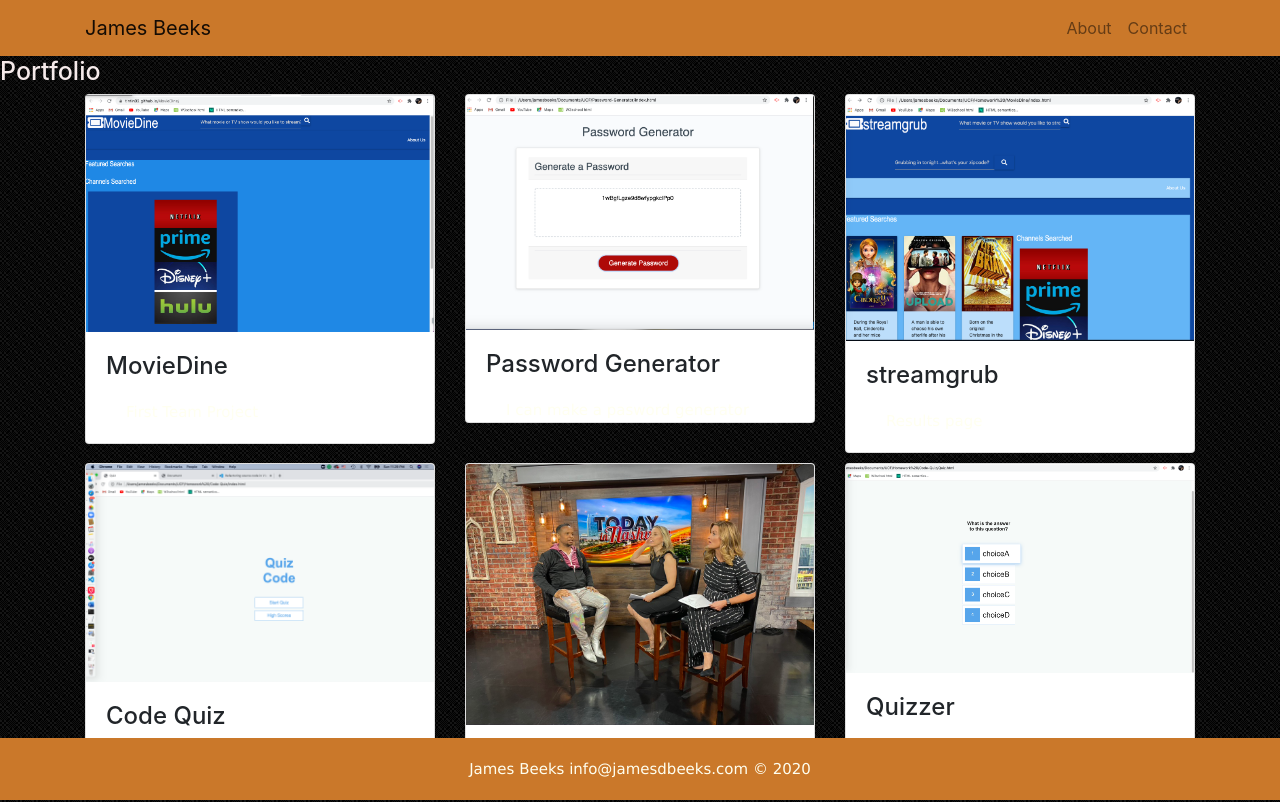
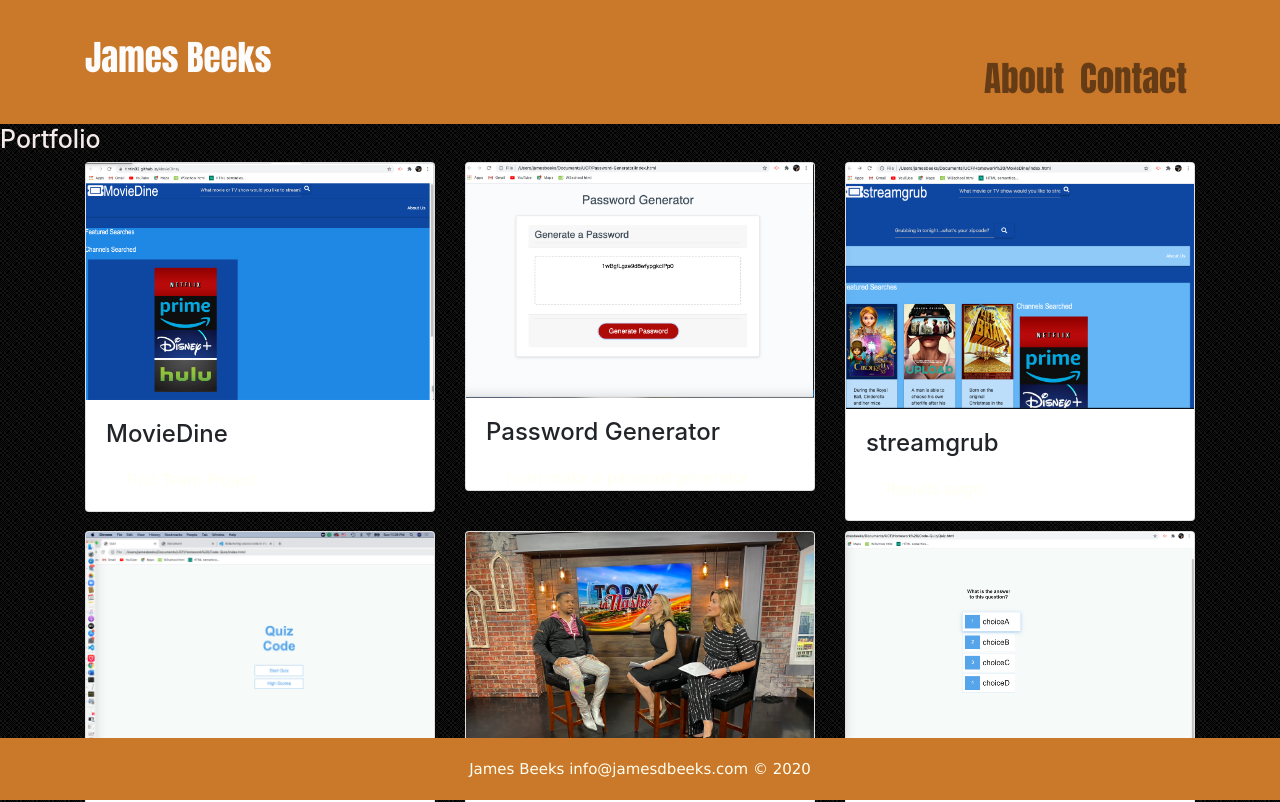
Before and after one commit to JDBgit9/Responsive-Portfolio, a plain HTML site: page portfolio.html in a window 1280 px wide. Shown: the top 802 px of the page. Drawn offline with nearby package versions, Linux system fonts and the light colour scheme.

Commit message:
changed the navbar name portfolio about and contact link font

```diff
--- a/portfolio.html
+++ b/portfolio.html
@@ -17,7 +17,7 @@
     <nav class="navbar navbar-expand-lg navbar-light bg-grey">
         <div class="container">
             <a class="navbar-brand" class=“d-md-none header”>
-                </href="#">James Beeks</a>
+                <h1>James Beeks<h1>
             <button class="navbar-toggler" type="button" data-toggle="collapse" data-target="#navbarNavAltMarkup"
                 aria-controls="navbarNavAltMarkup" aria-expanded="false" aria-label="Toggle navigation">
                 <span class="navbar-toggler-icon"></span>
```
